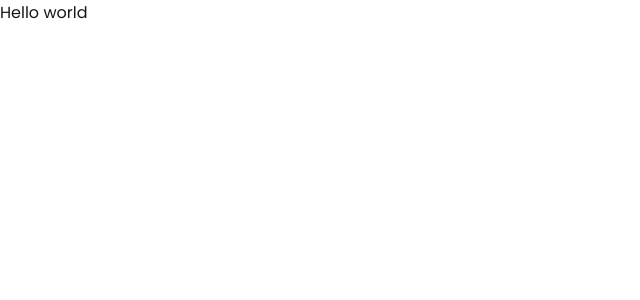
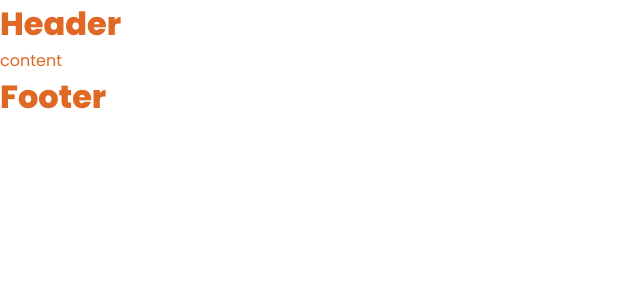
Before and after one commit to Danh13320031/WebApp_Ecommerce_NextjsNestjs_FE, a Next.js app: page / in a window 1280 px wide. Shown: the top 300 px of the page, without its empty margins (0-640 px from the left). Built offline with nearby package versions, Linux system fonts and the light colour scheme.

Commit message:
#chore: setup default color for application.

```diff
--- a/app/(landing)/page.tsx
+++ b/app/(landing)/page.tsx
@@ -1,3 +1,12 @@
+import Footer from "@/components/modules/landing/Footer";
+import Header from "@/components/modules/landing/Header";
+
 export default function Home() {
-  return <div>Hello world</div>;
+  return (
+    <>
+      <Header />
+      <main>content</main>
+      <Footer />
+    </>
+  );
 }
--- a/app/globals.css
+++ b/app/globals.css
@@ -1,6 +1,9 @@
 :root {
   --background: #ffffff;
   --foreground: #171717;
+
+  /* Colors */
+  --primary: #de6824;
 }
 
 @media (prefers-color-scheme: dark) {
@@ -24,7 +27,7 @@ body {
   min-height: 100%;
   display: flex;
   flex-direction: column;
-  color: var(--foreground);
+  color: var(--primary);
   background: var(--background);
   font-family: var(--font-poppins);
   -webkit-font-smoothing: antialiased;
--- /dev/null
+++ b/components/modules/landing/Footer.tsx
@@ -0,0 +1,7 @@
+"use client";
+
+import React from "react";
+
+export default function Footer() {
+  return <h1>Footer</h1>;
+}
--- /dev/null
+++ b/components/modules/landing/Header.tsx
@@ -0,0 +1,7 @@
+"use client";
+
+import React from "react";
+
+export default function Header() {
+  return <h1>Header</h1>;
+}
```
